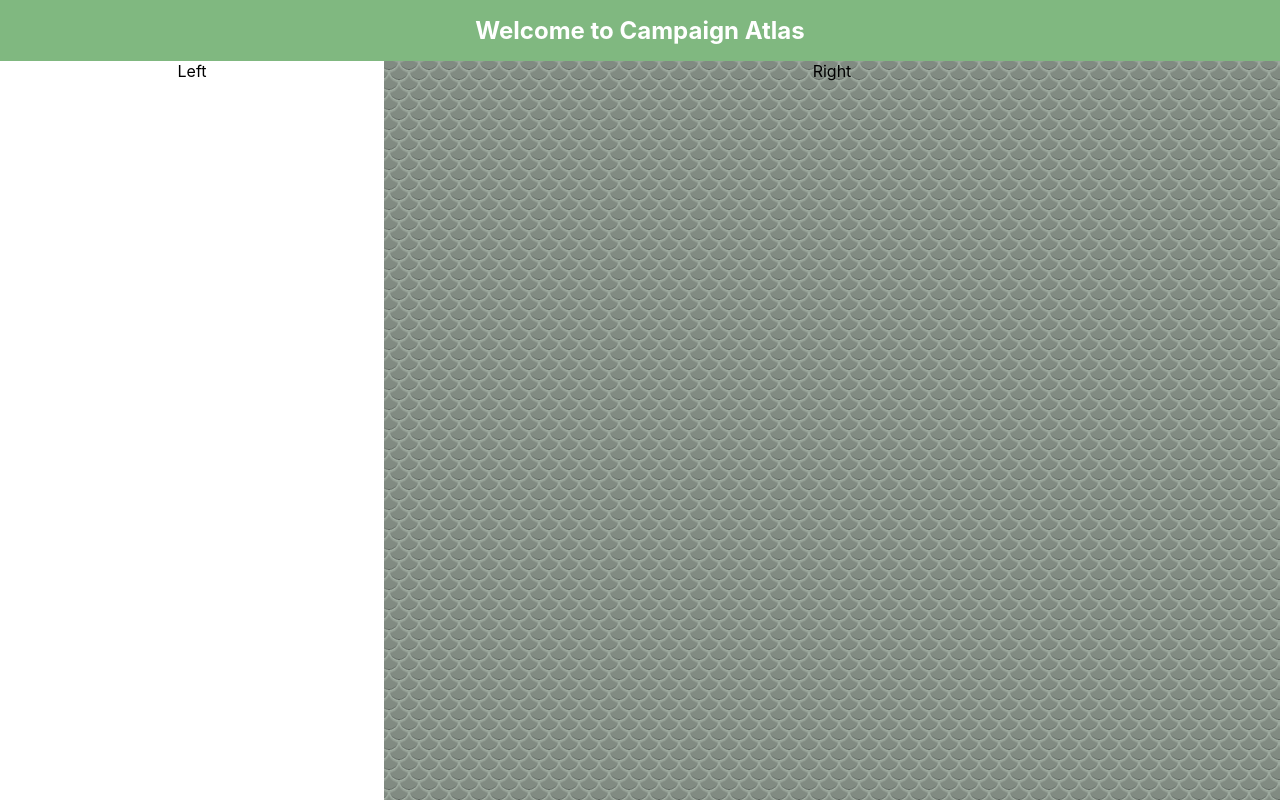
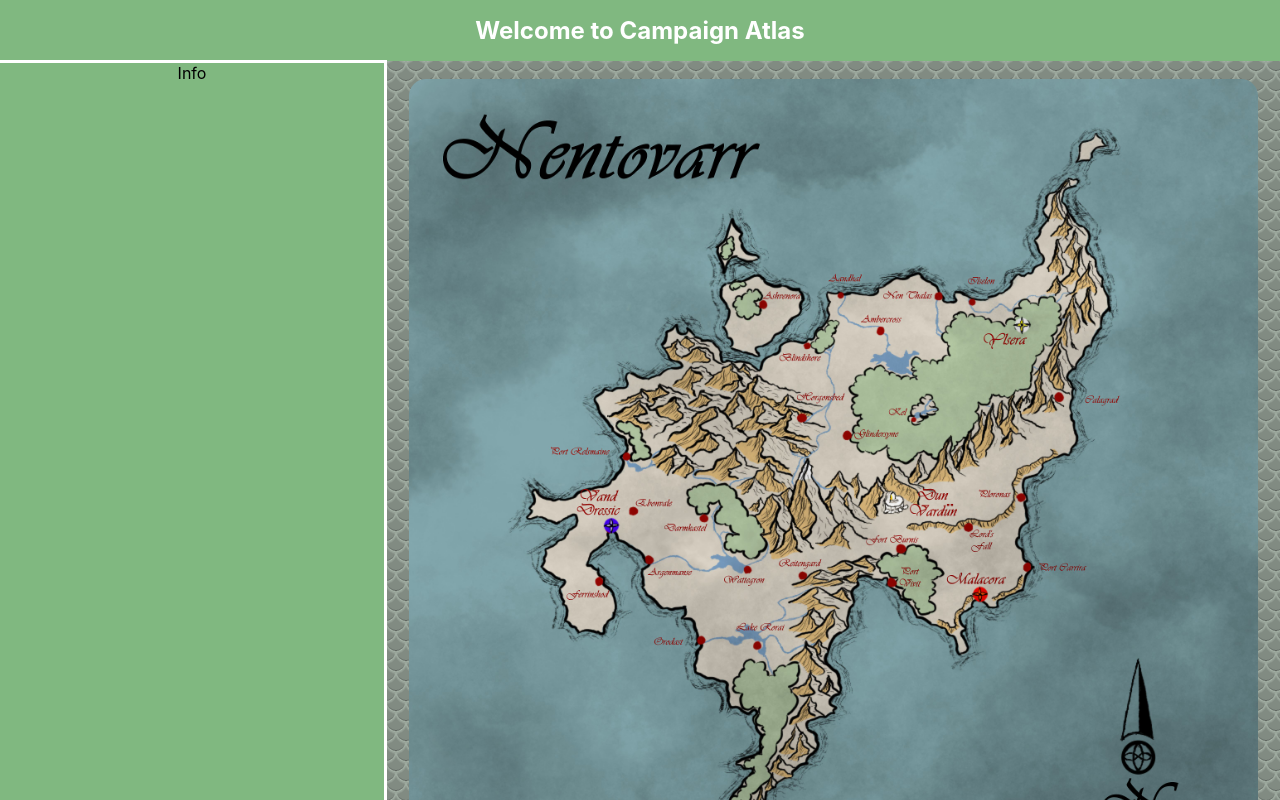
Before and after one commit to michaelb-sm/campaign-atlas, a React (Create React App) app: page / in a window 1280 px wide. Shown: the top 800 px of the page. Built offline with nearby package versions, Linux system fonts and the light colour scheme.

Commit message:
savestate before installing older react version

```diff
--- a/src/App.css
+++ b/src/App.css
@@ -1,6 +1,4 @@
 .App {
-  background-color: #b3c2b5;
-  background-image: url("./images/black-scales.png");
   text-align: center;
   height: 100%;
   width: 100%;
@@ -38,12 +36,3 @@
 .App-body div {
   height: 100%;
 }
-
-.info-container {
-  background-color: white;
-  width: 30vw;
-}
-
-.map-container {
-  flex-grow: 1;
-}
--- a/src/App.js
+++ b/src/App.js
@@ -1,4 +1,6 @@
 import './App.css';
+import MapContainer from './components/MapContainer';
+import InfoContainer from './components/InfoContainer';
 
 function App() {
   return (
@@ -7,8 +9,8 @@ function App() {
         <h1>Welcome to Campaign Atlas</h1>
       </header>
       <div className="App-body">
-        <div className="info-container">Left</div>
-        <div className="map-container">Right</div>
+        <InfoContainer />
+        <MapContainer />
       </div>
     </div>
   );
--- /dev/null
+++ b/src/components/InfoContainer.css
@@ -0,0 +1,7 @@
+.info-container {
+    border-style: solid solid hidden hidden;
+    border-color: white;
+    background-color: #80b880;
+    flex-grow: 1;
+    min-width: 30vw;
+  }
--- /dev/null
+++ b/src/components/InfoContainer.js
@@ -0,0 +1,9 @@
+import './InfoContainer.css';
+
+function InfoContainer() {
+    return (
+        <div className='info-container'>Info</div>
+    );
+}
+
+export default InfoContainer;
--- /dev/null
+++ b/src/components/MapContainer.css
@@ -0,0 +1,12 @@
+.map-container {
+    background-color: #b3c2b5;
+    background-image: url("../images/black-scales.png");
+    flex-grow: 2;
+  }
+
+  img {
+    margin: 2%;
+    border-radius: 2%;
+    width: 95%;
+    object-fit: cover;
+  }
--- /dev/null
+++ b/src/components/MapContainer.js
@@ -0,0 +1,13 @@
+import './MapContainer.css';
+import MapImg from '../images/Nentovarr_map.jpg'
+
+function MapContainer() {
+    return (
+        <div className='map-container'>
+            <img className='background-map' src={MapImg} alt='Map of the subcontinent' useMap='map-overlay'/>
+            <map name='map-overlay'></map>
+        </div>
+    );
+}
+
+export default MapContainer;
```
Also changed, not shown: src/images/Nentovarr_map.jpg (added).
